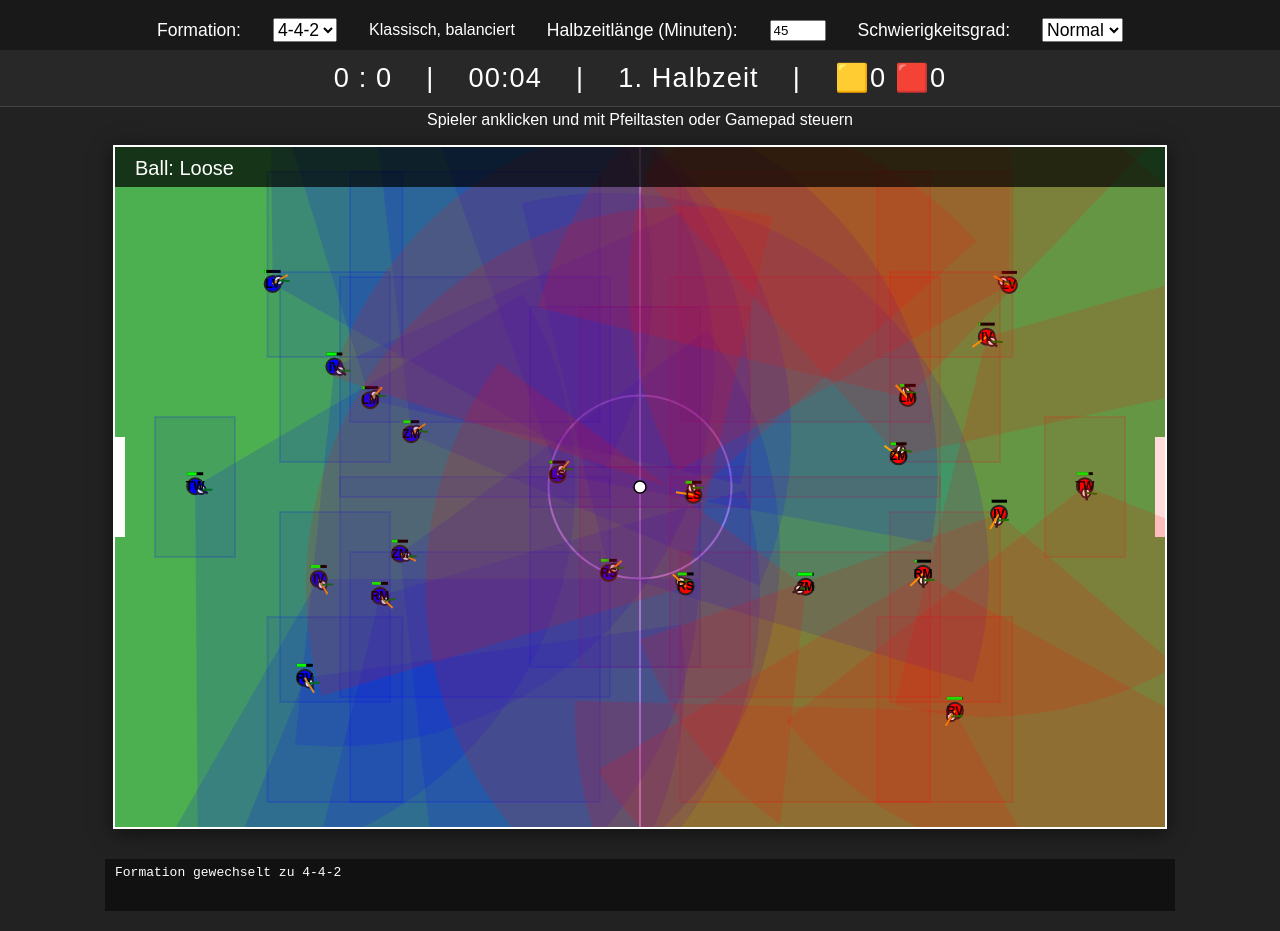
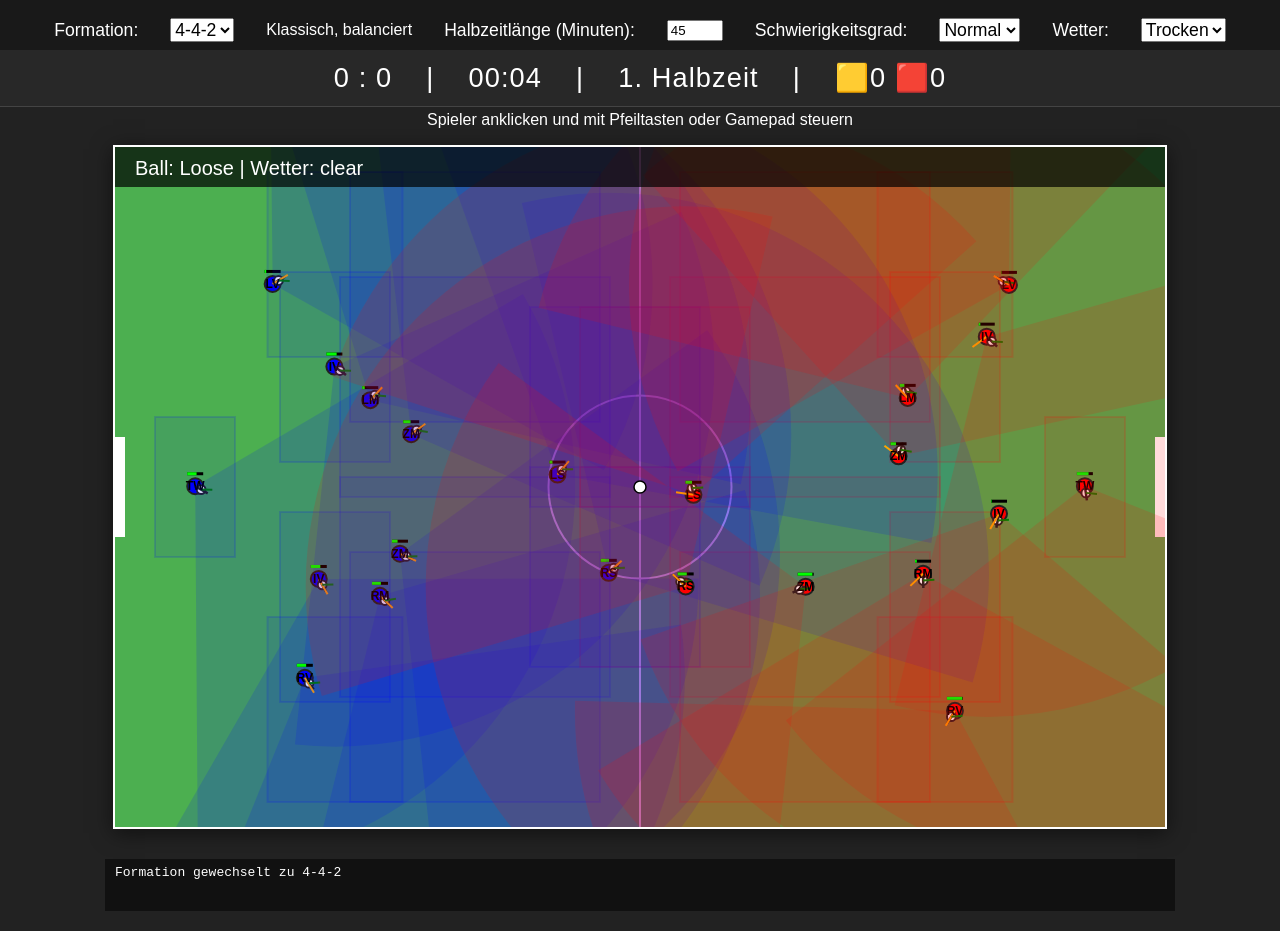
Before and after one commit to Anakonda1974/universemodel, a website with bundled scripts: page demo/soccer/index.html in a window 1280 px wide. Built offline with nearby package versions, Linux system fonts and the light colour scheme.

Commit message:
Add basic weather system

```diff
--- a/demo/soccer/index.html
+++ b/demo/soccer/index.html
@@ -60,6 +60,12 @@
             <option value="normal" selected>Normal</option>
             <option value="hard">Schwer</option>
         </select>
+        <label for="weatherSelect">Wetter:</label>
+        <select id="weatherSelect">
+            <option value="clear" selected>Trocken</option>
+            <option value="rain">Regen</option>
+            <option value="wind">Windig</option>
+        </select>
     </div>
 
     <div id="scoreboard">
--- a/demo/soccer/main.js
+++ b/demo/soccer/main.js
@@ -33,6 +33,39 @@ const POIS = [
 // --- Difficulty ---
 let difficulty = "normal";
 const difficultyMultipliers = { easy: 0.8, normal: 1, hard: 1.2 };
+
+// --- Weather ---
+let weather = { type: "clear", windX: 0, windY: 0, friction: 0.97 };
+
+function applyWeather() {
+  switch (weather.type) {
+    case "wind":
+      weather.windX = 0.03;
+      weather.windY = 0.01;
+      weather.friction = 0.97;
+      break;
+    case "rain":
+      weather.windX = 0;
+      weather.windY = 0;
+      weather.friction = 0.985;
+      break;
+    default:
+      weather.windX = 0;
+      weather.windY = 0;
+      weather.friction = 0.97;
+  }
+}
+
+function setupWeatherControls() {
+  const select = document.getElementById("weatherSelect");
+  if (select) {
+    select.value = weather.type;
+    select.onchange = () => {
+      weather.type = select.value;
+      applyWeather();
+    };
+  }
+}
 
 function applyDifficulty() {
   const mult = difficultyMultipliers[difficulty] || 1;
@@ -195,6 +228,8 @@ loadFormations();
 setupMatchControls();
 setupDifficultyControls();
 applyDifficulty();
+setupWeatherControls();
+applyWeather();
 
 canvas.addEventListener("click", (e) => {
   const rect = canvas.getBoundingClientRect();
@@ -430,6 +465,10 @@ function gameLoop(timestamp) {
   if (!ball.owner) {
     ball.x += ball.vx;
     ball.y += ball.vy;
+    if (weather.windX || weather.windY) {
+      ball.vx += weather.windX;
+      ball.vy += weather.windY;
+    }
     if (Math.abs(ball.spin) > 0.0001) {
       const curve = ball.spin;
       const ax = -ball.vy * curve;
@@ -437,8 +476,8 @@ function gameLoop(timestamp) {
       ball.vx += ax;
       ball.vy += ay;
     }
-    ball.vx *= 0.97;
-    ball.vy *= 0.97;
+    ball.vx *= weather.friction;
+    ball.vy *= weather.friction;
     ball.spin *= 0.985;
 
     for (const p of allPlayers) {
@@ -479,7 +518,7 @@ function gameLoop(timestamp) {
   drawPerceptionHighlights(ctx, selectedPlayer);
 
   drawBall(ctx, ball);
-  drawOverlay(ctx, `Ball: ${ball.owner ? ball.owner.role : "Loose"}`, canvas.width);
+  drawOverlay(ctx, `Ball: ${ball.owner ? ball.owner.role : "Loose"} | Wetter: ${weather.type}`, canvas.width);
 
   // 8. Score/Goal Check/Timer
   checkGoal(ball);
```
Also changed, not shown: demo/soccer/AGENTS.md (+1 -1 lines).
